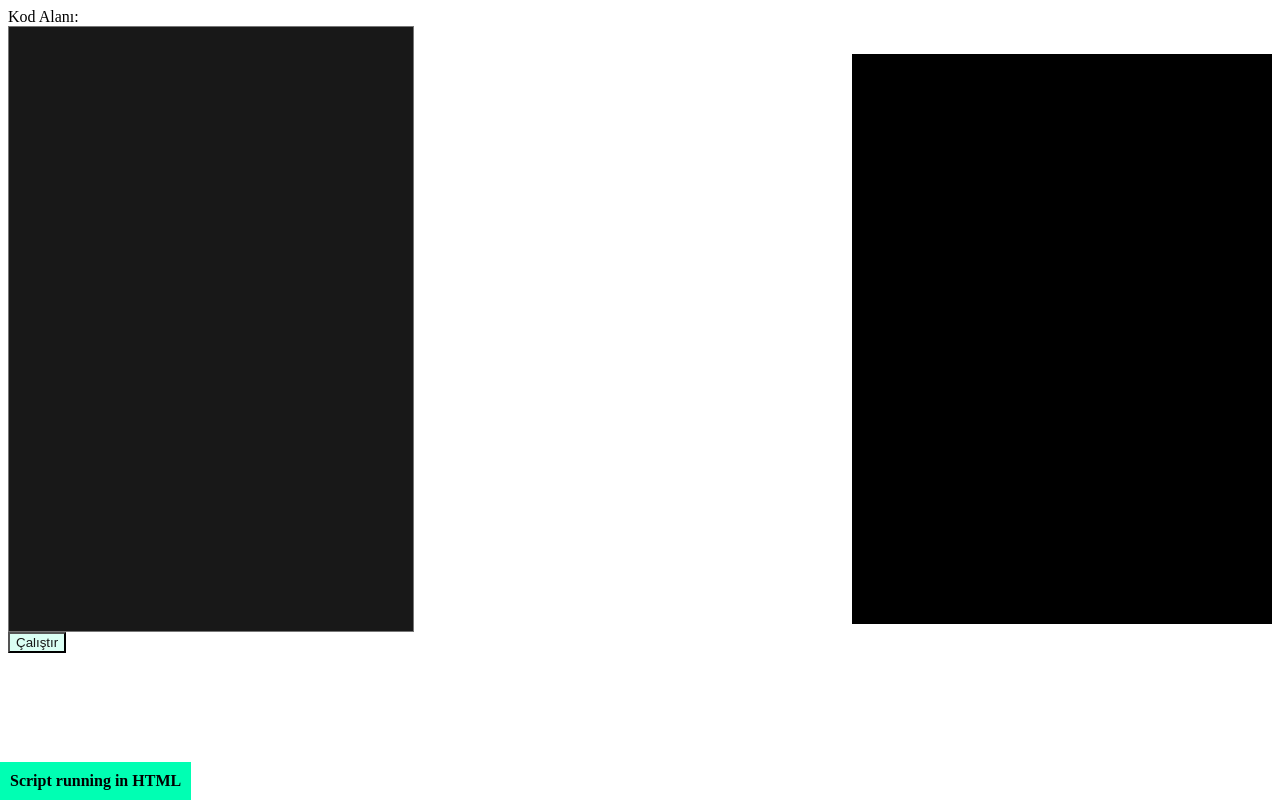
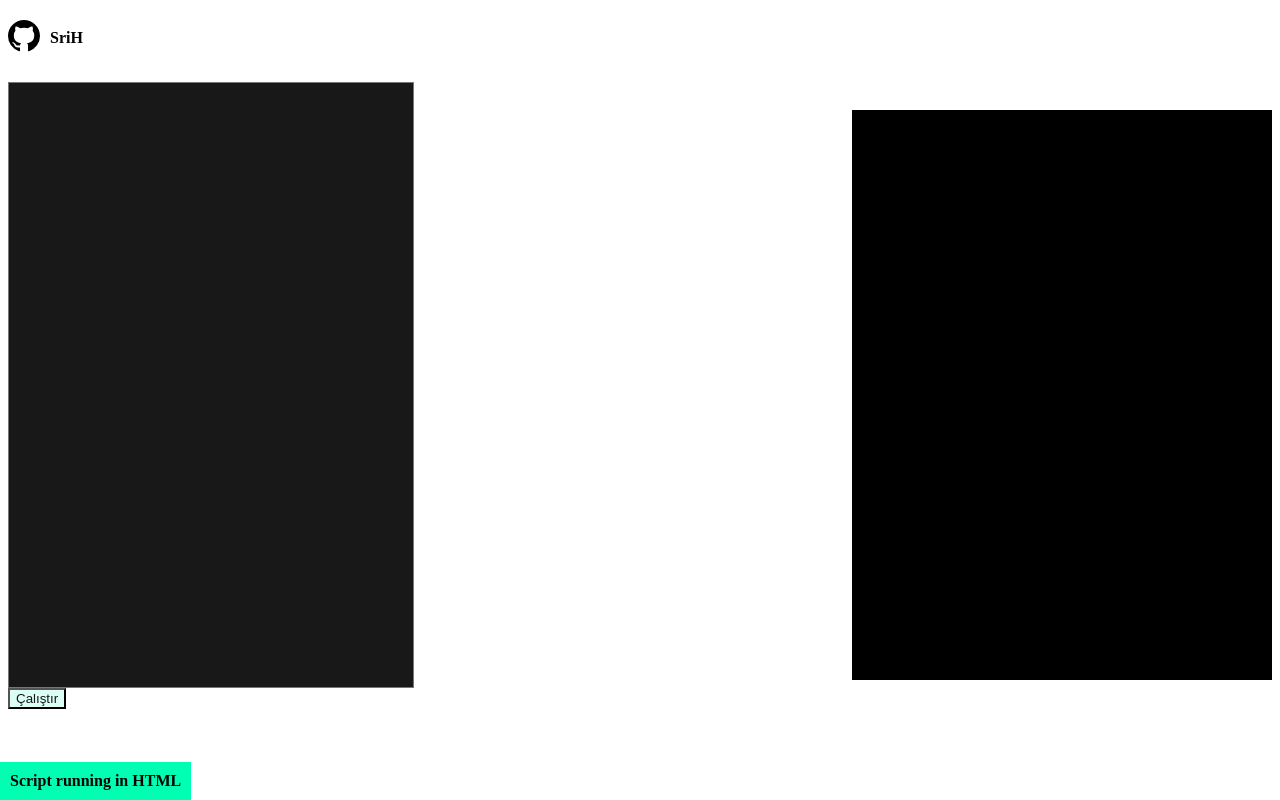
Before and after one commit to ProTurqish/srih, a plain HTML site: page index.html in a window 1280 px wide. Drawn offline with Linux system fonts and the light colour scheme.

Commit message:
Update index.html

```diff
--- a/index.html
+++ b/index.html
@@ -49,13 +49,33 @@
     </style>
 </head>
 <body>
-    <div id="srih">Script running in HTML</div>
+    <div style="display: flex; align-items: center;">
+        <a onclick="window.location.href = 'https://github.com/ProTurqish/srih/'">
+            <svg height="32" aria-hidden="true" viewBox="0 0 16 16" version="1.1" width="32" data-view-component="true" class="octicon octicon-mark-github v-align-middle color-fg-default">
+                <path d="M8 0c4.42 0 8 3.58 8 8a8.013 8.013 0 0 1-5.45 7.59c-.4.08-.55-.17-.55-.38 0-.27.01-1.13.01-2.2 0-.75-.25-1.23-.54-1.48 1.78-.2 3.65-.88 3.65-3.95 0-.88-.31-1.59-.82-2.15.08-.2.36-1.02-.08-2.12 0 0-.67-.22-2.2.82-.64-.18-1.32-.27-2-.27-.68 0-1.36.09-2 .27-1.53-1.03-2.2-.82-2.2-.82-.44 1.1-.16 1.92-.08 2.12-.51.56-.82 1.28-.82 2.15 0 3.06 1.86 3.75 3.64 3.95-.23.2-.44.55-.51 1.07-.46.21-1.61.55-2.33-.66-.15-.24-.6-.83-1.23-.82-.67.01-.27.38.01.53.34.19.73.9.82 1.13.16.45.68 1.31 2.69.94 0 .67.01 1.3.01 1.49 0 .21-.15.45-.55.38A7.995 7.995 0 0 1 0 8c0-4.42 3.58-8 8-8Z"></path>
+            </svg>
+        </a>
+        <a onclick="window.location.href = 'https://github.com/ProTurqish/srih/'">
+        <h4 style="margin-left: 10px;">SriH</h4></a>
+    </div>
 
-    <label for="code">Kod Alanı:</label><br>
+
+
+    <pre></pre>
+
+    <div style="display: flex; align-items: center;">
+        <div id="srih">Script running in HTML</div>
+    </div>
+
+
+
     <textarea id="code" rows="4" cols="50"></textarea><br>
 
     <div id="terminal"></div>
     <button class="runButton" onclick="checkCode()">Çalıştır</button>
+
+
+
 
     <script>
         function checkCode() {
```
